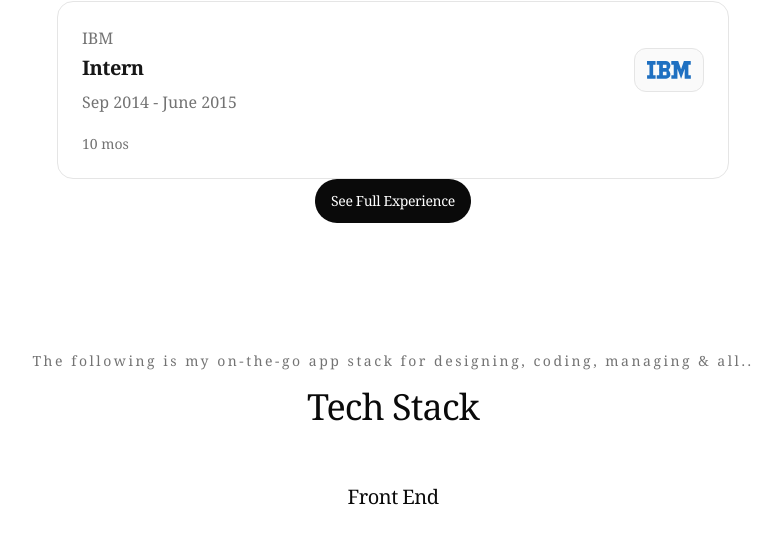
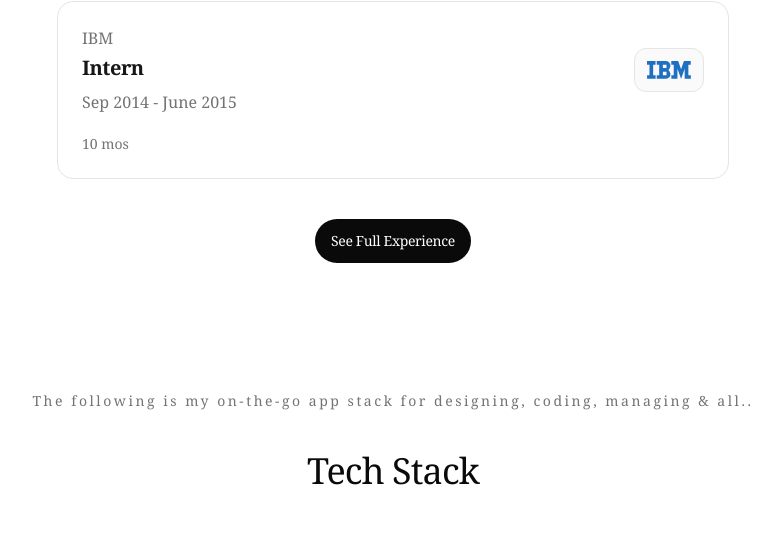
Before and after one commit to yy34/yunusyilmaz.dev, a Next.js app: page / in a window 1280 px wide. Shown: the part 1321-1854 px from the top of the page, without its empty margins (247-1028 px from the left). Built offline with nearby package versions, Linux system fonts and the light colour scheme; a web font is replaced by a local one.

Commit message:
Increase margin for button in Experience component and adjust eyebrow spacing in SectionIntro for improved layout

```diff
--- a/src/components/Experience.jsx
+++ b/src/components/Experience.jsx
@@ -51,7 +51,7 @@ const Experience = () => {
           ))}
         </GridList>
 
-        <div className="flex justify-center">
+        <div className="mt-10 flex justify-center">
           <Button href="about">See Full Experience</Button>
         </div>
       </Container>
--- a/src/components/SectionIntro.jsx
+++ b/src/components/SectionIntro.jsx
@@ -48,7 +48,7 @@ const SectionIntro = ({
           <span
             className={clsx(
               "block text-3xl font-medium tracking-tight text-neutral-950 [text-wrap:balance] dark:text-neutral-50 sm:text-4xl",
-              eyebrow && "mt-4"
+              eyebrow && "mt-10"
             )}
           >
             {heading}
```
